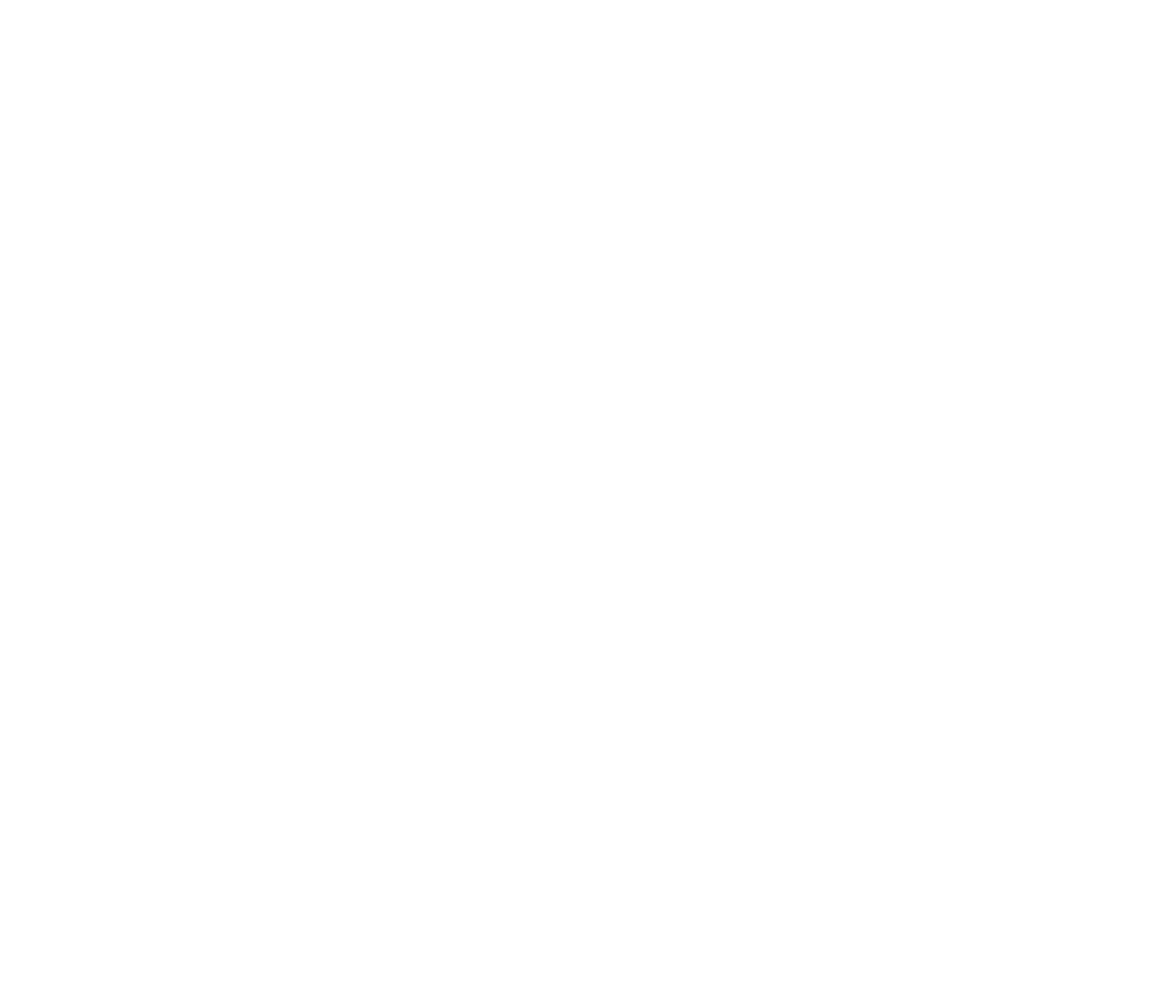
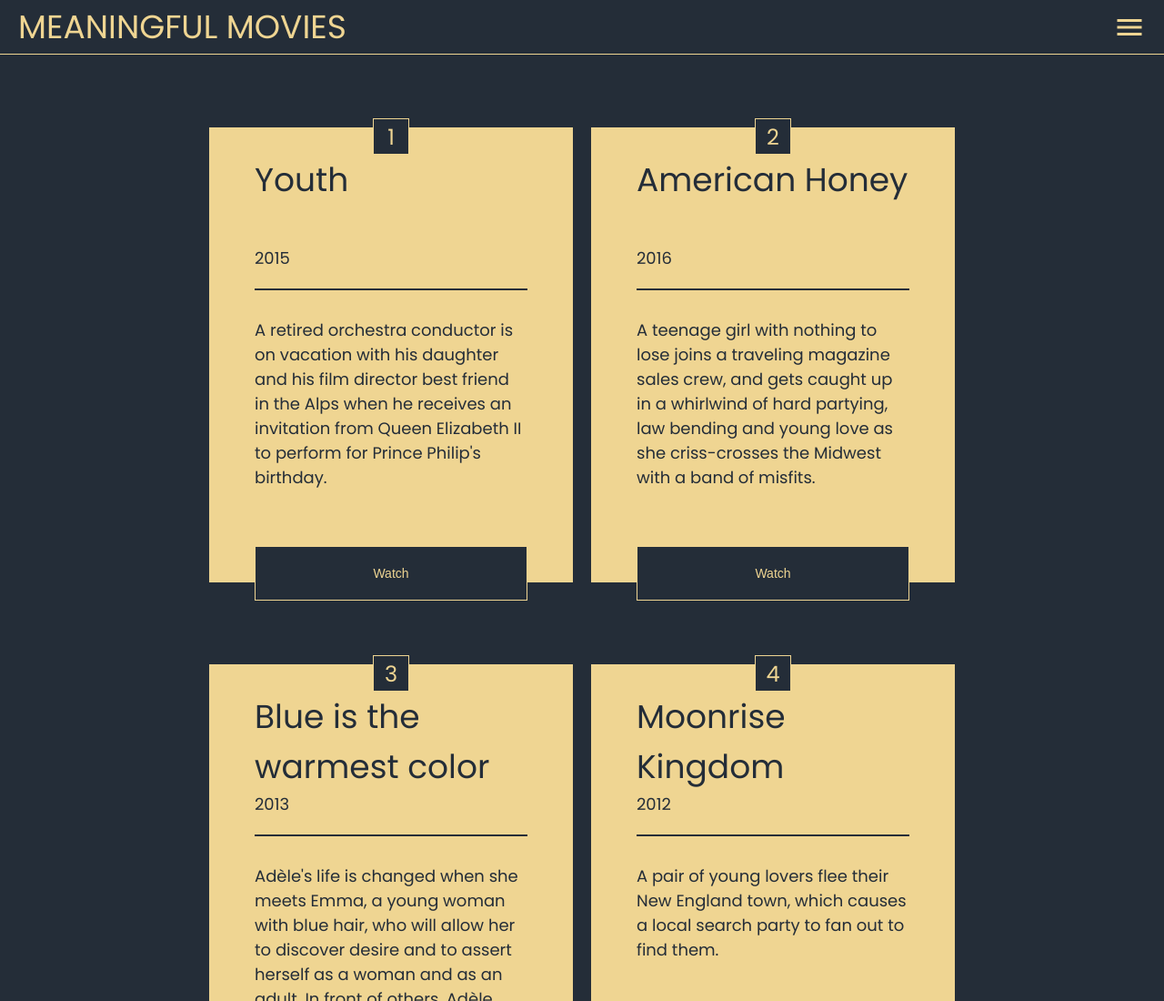
Before and after one commit to Timcsi1/movie-uj, a plain HTML site: page frontend/index.html in a window 1280 px wide. Shown: the top 1100 px of the page at 91% size. Before the commit the page ends 800 px from the top, so only its background shows below. Drawn offline with Linux system fonts and the light colour scheme.

Commit message:
initial commit

```diff
--- a/frontend/index.html
+++ b/frontend/index.html
@@ -1,12 +1,24 @@
 <!DOCTYPE html>
 <html lang="en">
-<head>
-	<meta charset="UTF-8">
-	<meta http-equiv="X-UA-Compatible" content="IE=edge">
-	<meta name="viewport" content="width=device-width, initial-scale=1.0">
-	<title>This is FRONTEND</title>
-</head>
-<body>
-	<div id="root"></div>
-</body>
+  <head>
+    <meta charset="UTF-8" />
+    <meta http-equiv="X-UA-Compatible" content="IE=edge" />
+    <meta name="viewport" content="width=device-width, initial-scale=1.0" />
+    <link rel="preconnect" href="https://fonts.googleapis.com" />
+    <link rel="preconnect" href="https://fonts.gstatic.com" crossorigin />
+    <link
+      href="https://fonts.googleapis.com/css2?family=Overpass:wght@400;700&family=Poppins&display=swap"
+      rel="stylesheet"
+    />
+    <link
+      href="https://fonts.googleapis.com/icon?family=Material+Icons"
+      rel="stylesheet"
+    />
+    <link rel="stylesheet" href="style.css" />
+    <script src="script.js" defer></script>
+    <title>Document</title>
+  </head>
+  <body>
+    <div id="root"></div>
+  </body>
 </html>
--- /dev/null
+++ b/frontend/script.js
@@ -0,0 +1,76 @@
+const movies = {
+	id: "movies",
+	logo: "Meaningful Movies",
+	button: "Watch",
+	cards: [
+		{
+			title: "Youth",
+			sub: "2015",
+			text: "A retired orchestra conductor is on vacation with his daughter and his film director best friend in the Alps when he receives an invitation from Queen Elizabeth II to perform for Prince Philip's birthday."
+		},
+		{
+			title: "American Honey",
+			sub: "2016",
+			text: "A teenage girl with nothing to lose joins a traveling magazine sales crew, and gets caught up in a whirlwind of hard partying, law bending and young love as she criss-crosses the Midwest with a band of misfits."
+		},
+		{
+			title: "Blue is the warmest color",
+			sub: "2013",
+			text: "Adèle's life is changed when she meets Emma, a young woman with blue hair, who will allow her to discover desire and to assert herself as a woman and as an adult. In front of others, Adèle grows, seeks herself, loses herself, and ultimately finds herself through love and loss."
+		},
+		{
+			title: "Moonrise Kingdom",
+			sub: "2012",
+			text: "A pair of young lovers flee their New England town, which causes a local search party to fan out to find them."
+		},
+		{
+			title: "Howl's Moving Castle",
+			sub: "2004",
+			text: "When an unconfident young woman is cursed with an old body by a spiteful witch, her only chance of breaking the spell lies with a self-indulgent yet insecure young wizard and his companions in his legged, walking castle."
+		},
+		{
+			title: "Three Billboards Outside Ebbing, Missouri",
+			sub: "2017",
+			text: "A mother personally challenges the local authorities to solve her daughter's murder when they fail to catch the culprit."
+		},
+		{
+			title: "Loro",
+			sub: "2018",
+			text: "An escort service owner uses his girls to get close to politician/PM and media mogul, Silvio Berlusconi. But in 2006, he's preoccupied with his shaky marriage and losing an election."
+		},
+		{
+			title: "Parasite",
+			sub: "2019",
+			text: "Greed and class discrimination threaten the newly formed symbiotic relationship between the wealthy Park family and the destitute Kim clan."
+		}
+	]
+}
+console.log(movies);
+
+const rootElement = document.querySelector("#root");
+rootElement.insertAdjacentHTML(
+    "beforeend",
+    `<header>
+    <p>MEANINGFUL MOVIES</p>
+    <span class="material-icons md-36">menu</span>
+</header>
+<div class="cards-container"></div>
+`
+);
+
+const cardsContainer = document.querySelector(".cards-container");
+
+movies.cards.forEach((e, index) => {
+    cardsContainer.insertAdjacentHTML(
+        "beforeend",
+        `
+        <div class="card">
+            <div class="number">${index+1}</div>
+            <div class="title">${e.title}</div>
+            <div class="sub">${e.sub}</div>
+            <div class="text">${e.text}</div>
+            <button>Watch</button>
+        </div>
+    `
+    );
+});
--- /dev/null
+++ b/frontend/style.scss
@@ -0,0 +1,118 @@
+* {
+  margin: 0;
+  padding: 0;
+  box-sizing: border-box;
+}
+$primary: #242d38;
+$secondary: #efd592;
+
+// font-family: 'Space Grotesk', sans-serif;
+.material-icons.md-18 {
+  font-size: 18px;
+}
+.material-icons.md-24 {
+  font-size: 24px;
+}
+.material-icons.md-36 {
+  font-size: 36px;
+}
+.material-icons.md-48 {
+  font-size: 48px;
+}
+.material-icons.md-dark {
+  color: rgba(0, 0, 0, 0.54);
+}
+.material-icons.md-dark.md-inactive {
+  color: rgba(0, 0, 0, 0.26);
+}
+.material-icons.md-light {
+  color: rgba(255, 255, 255, 1);
+}
+.material-icons.md-light.md-inactive {
+  color: rgba(255, 255, 255, 0.3);
+}
+
+body {
+  background-color: $primary;
+  font-family: "Poppins";
+}
+
+header {
+  display: flex;
+  justify-content: space-between;
+  align-items: center;
+  font-weight: 400;
+  width: 100%;
+  height: 60px;
+  color: $secondary;
+  padding: 0 20px;
+  border-bottom: $secondary 1px solid;
+  p {
+    font-size: 36px;
+  }
+}
+.cards-container {
+  max-width: 1000px;
+  display: flex;
+  justify-content: center;
+  margin: 80px auto;
+  flex-direction: row;
+  flex-wrap: wrap;
+  row-gap: 90px;
+  column-gap: 20px;
+  font-weight: 400;
+  // border: 1px solid red;
+  .card {
+    // border: 1px solid blue;
+    position: relative;
+    width: 100%;
+    max-width: 400px;
+    height: 500px;
+    padding: 50px;
+    background-color: $secondary;
+    color: $primary;
+    .number {
+      width: 40px;
+      height: 40px;
+      font-size: 24px;
+      background-color: $primary;
+      border: 1px solid $secondary;
+      color: $secondary;
+      margin-left: auto;
+      margin-right: auto;
+      margin-top: -60px;
+      display: flex;
+      justify-content: center;
+      align-items: center;
+    }
+    .title {
+      font-size: 36px;
+      min-height: 100px;
+    }
+    .sub {
+      font-size: 18px;
+      border-bottom: 2px solid $primary;
+      padding-bottom: 20px;
+    }
+    button {
+      width: 75%;
+      height: 60px;
+      font-size: 14px;
+      color: $secondary;
+      background-color: $primary;
+      position: absolute;
+      bottom: -20px;
+      display: flex;
+      justify-content: center;
+      align-items: center;
+      border: 1px solid $secondary;
+    }
+
+    .text {
+      font-size: 18px;
+      margin-top: 20px;
+      padding-bottom: 30px;
+      padding-top: 10px;
+    }
+  }
+}
```
Also changed, not shown: frontend/style.css (added), 1 other file.
